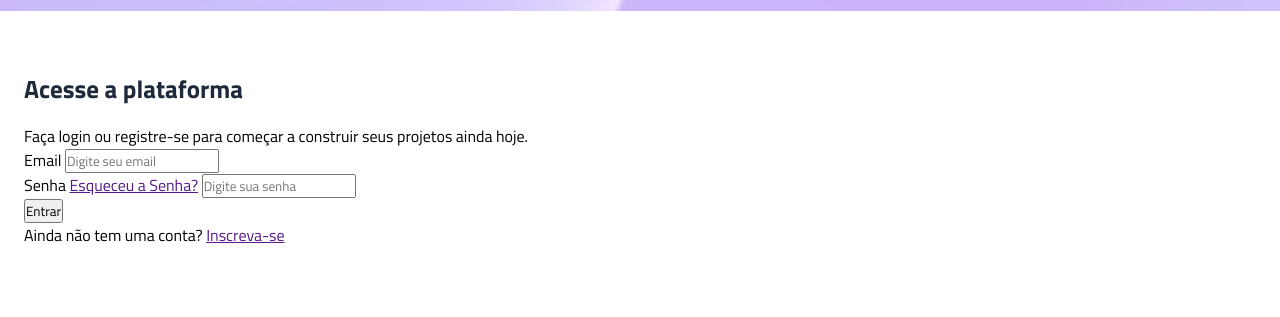
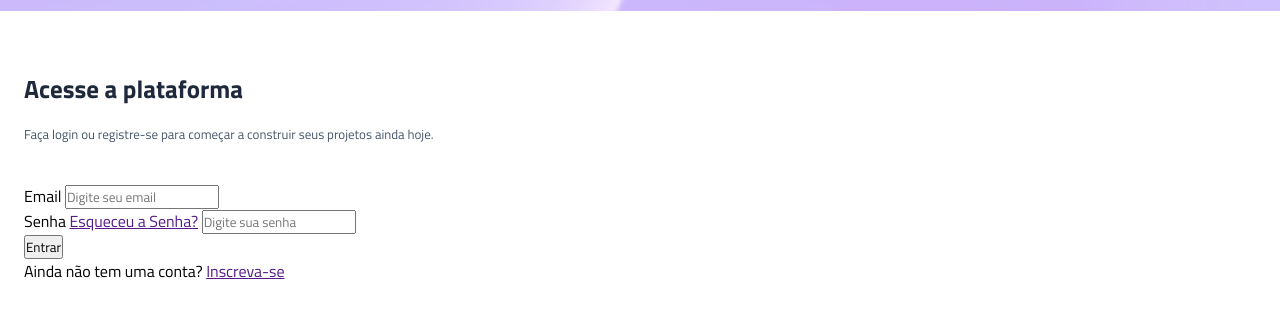
Before and after one commit to Milexz1/Projeto-vertigo, a plain HTML site: page index.html in a window 1280 px wide. Shown: the part 123-440 px from the top of the page. Drawn offline with Linux system fonts and the light colour scheme.

Commit message:
Termino da section descrição

```diff
--- a/style.css
+++ b/style.css
@@ -31,3 +31,12 @@ main{
     margin-bottom: 1rem;
     font-size: 1.5625rem;
 }
+
+.descrição p{
+    font-size: 0.8125rem;
+    color: var(--gray-600);
+}
+
+.descrição{
+    margin-bottom: 2.5rem;
+}
```
